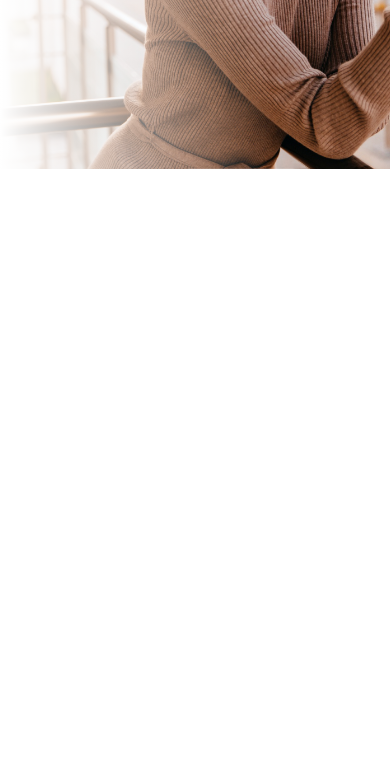
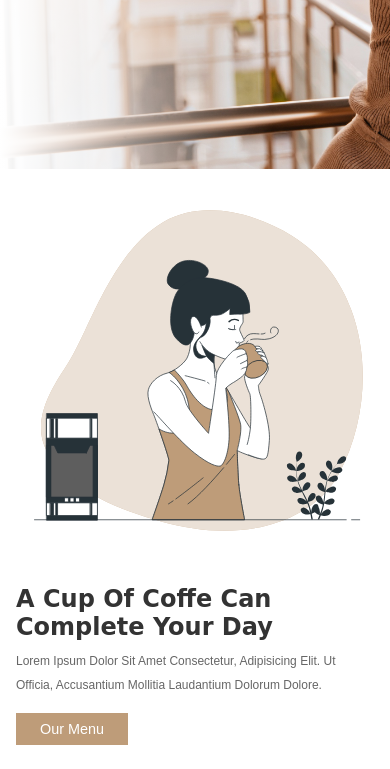
Before and after one commit to Rzz8/Responsive-coffee-website, a plain HTML site: page index.html in a window 390 px wide. Shown: the part 453-1222 px from the top of the page. Before the commit the page ends 844 px from the top, so only its background shows below. Drawn offline with Linux system fonts and the light colour scheme; a web font is replaced by a local one.

Commit message:
Update the about section

```diff
--- a/index.html
+++ b/index.html
@@ -54,6 +54,22 @@
 
     <!-- home section ends -->
 
+    <!-- about section starts -->
+    <section class="about" id="about">
+      <div class="image">
+        <img src="images/about-img.svg" alt="">
+      </div>
+
+      <div class="content">
+        <h3>A cup of coffe can complete your day</h3>
+        <p>Lorem ipsum dolor sit amet consectetur, adipisicing elit. Ut
+          officia, accusantium mollitia laudantium dolorum dolore.
+        </p>
+        <a href="#menu" class="btn">our menu</a>
+      </div>
+    </section>
+    <!-- about section ends -->
+
     <!-- js file link -->
     <script src="script.js"></script>
   </body>
--- a/style.css
+++ b/style.css
@@ -135,8 +135,37 @@ section {
     line-height: 2;
 }
 
+.about{
+  display: flex;
+  align-items: center;
+  flex-wrap: wrap;
+  gap:4rem;
+}
 
+.about .image{
+  flex: 1 1 40rem;
+}
 
+.about .image img{
+  width: 100%;
+}
+
+.about .content{
+  flex: 1 1 40rem;
+}
+
+.about .content h3{
+  font-size: 4.5rem;
+  color: var(--black);
+  font-family: 'Merienda One', cursive;
+}
+
+.about .content p{
+  padding: 1rem 0;
+  line-height: 3rem;
+  color: var(--light-color);
+  font-size: 1.5rem;
+}
 
 /* media queries */
 @media (max-width: 991px) {
@@ -175,6 +204,22 @@ section {
     display: block;
     margin: 2rem;
   }
+
+  .home-bg{
+    background-position: left;
+  }
+
+  .home-bg .home{
+    justify-content: center;
+  }
+
+  .home-bg .home .content h3{
+    font-size: 4rem;
+  }
+
+  .about .content h3{
+    font-size: 3rem;
+  }
 }
 
 @media (max-width: 450px) {
```
